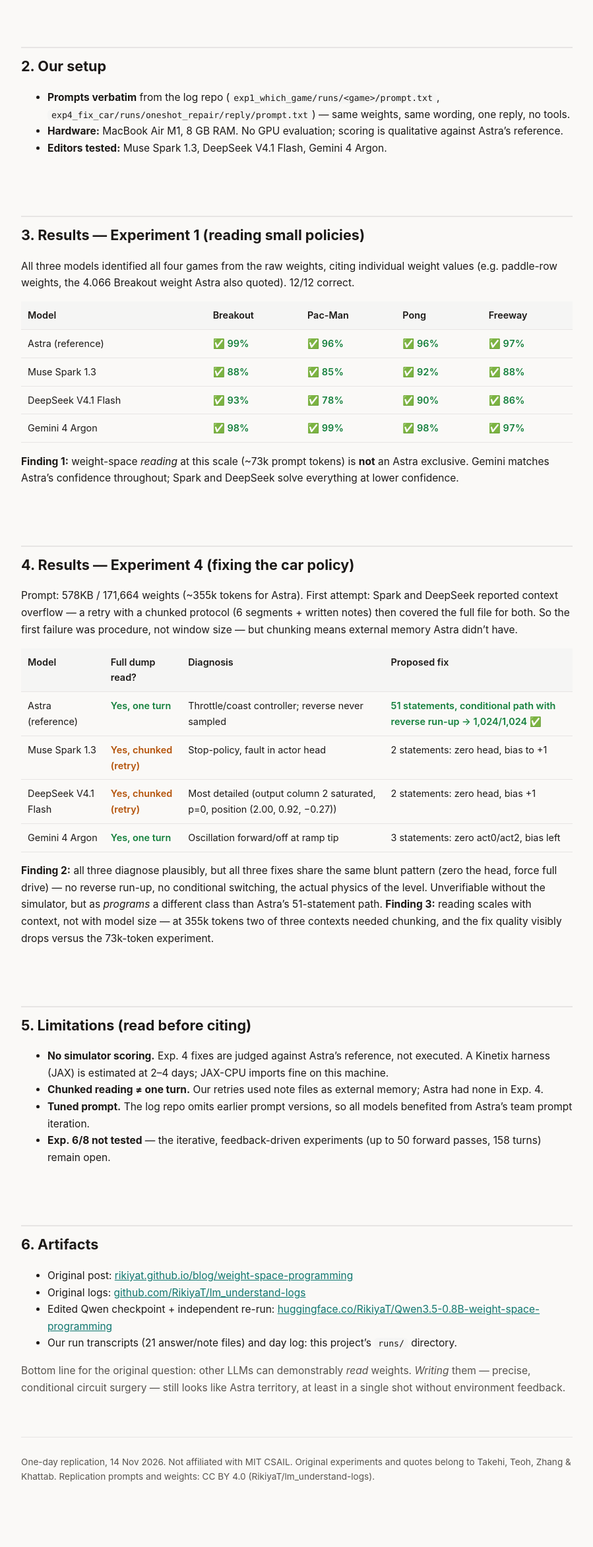
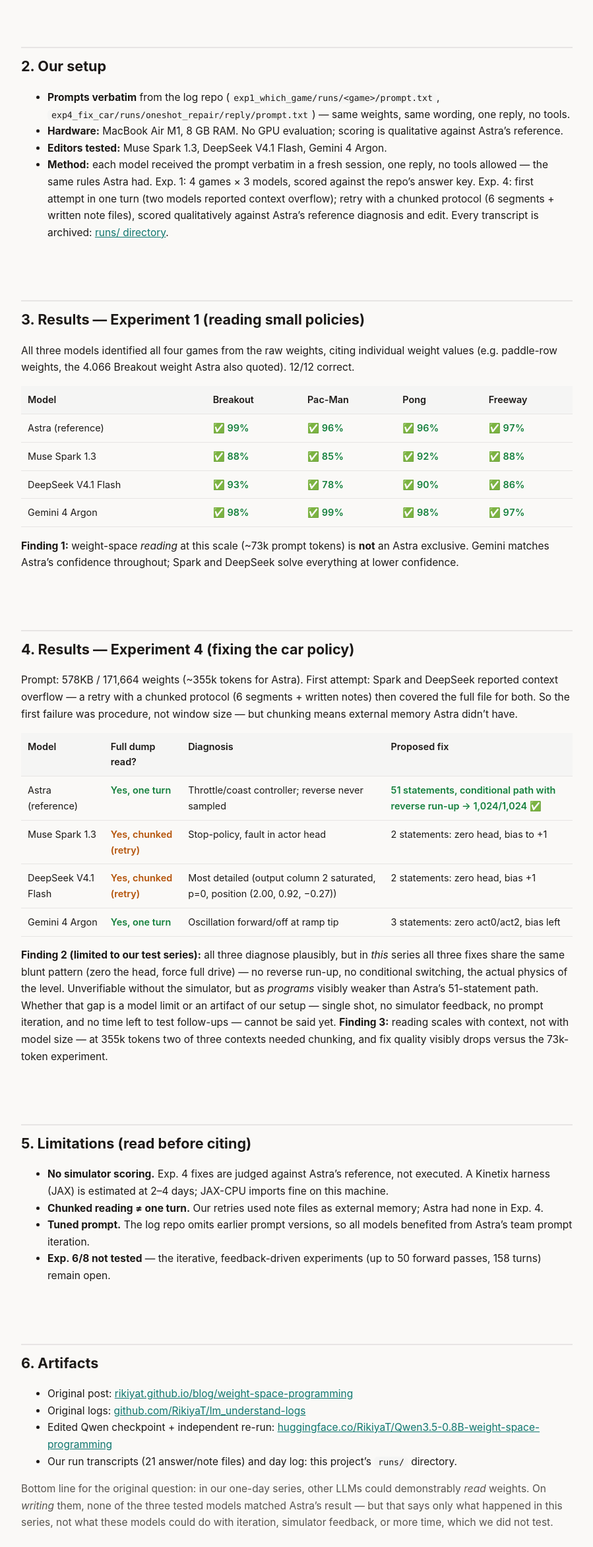
Before and after one commit to monaco79/weight-space-programming-replication, a plain HTML site: page docs/index.html in a window 1280 px wide. Shown: the part 896-3241 px from the top of the page at 66% size, without its empty margins (190-1089 px from the left). Before the commit the page ends 3186 px from the top, so only its background shows below. Drawn offline with Linux system fonts and the light colour scheme.

Commit message:
Soften writing-gap claim, add method + runs/ link

```diff
--- a/docs/index.html
+++ b/docs/index.html
@@ -86,6 +86,11 @@ We replicated Exp.&nbsp;1 fully and Exp.&nbsp;4 qualitatively (reading + propose
   <code>exp4_fix_car/runs/oneshot_repair/reply/prompt.txt</code>) &mdash; same weights, same wording, one reply, no tools.</li>
 <li><strong>Hardware:</strong> MacBook Air M1, 8&nbsp;GB RAM. No GPU evaluation; scoring is qualitative against Astra&rsquo;s reference.</li>
 <li><strong>Editors tested:</strong> Muse Spark 1.3, DeepSeek V4.1 Flash, Gemini 4 Argon.</li>
+<li><strong>Method:</strong> each model received the prompt verbatim in a fresh session, one reply, no tools allowed &mdash;
+the same rules Astra had. Exp.&nbsp;1: 4 games &times; 3 models, scored against the repo&rsquo;s answer key.
+Exp.&nbsp;4: first attempt in one turn (two models reported context overflow); retry with a chunked protocol
+(6 segments + written note files), scored qualitatively against Astra&rsquo;s reference diagnosis and edit.
+Every transcript is archived: <a href="https://github.com/monaco79/weight-space-programming-replication/tree/main/runs">runs/ directory</a>.</li>
 </ul>
 </section>
 
@@ -116,11 +121,13 @@ So the first failure was procedure, not window size &mdash; but chunking means e
 <tr><td>DeepSeek V4.1 Flash</td><td class="mid">Yes, chunked (retry)</td><td>Most detailed (output column 2 saturated, p=0, position (2.00, 0.92, −0.27))</td><td>2 statements: zero head, bias +1</td></tr>
 <tr><td>Gemini 4 Argon</td><td class="ok">Yes, one turn</td><td>Oscillation forward/off at ramp tip</td><td>3 statements: zero act0/act2, bias left</td></tr>
 </table>
-<p><strong>Finding 2:</strong> all three diagnose plausibly, but all three fixes share the same blunt pattern
-(zero the head, force full drive) &mdash; no reverse run-up, no conditional switching, the actual physics of the level.
-Unverifiable without the simulator, but as <em>programs</em> a different class than Astra&rsquo;s 51-statement path.
+<p><strong>Finding 2 (limited to our test series):</strong> all three diagnose plausibly, but in <em>this</em> series
+all three fixes share the same blunt pattern (zero the head, force full drive) &mdash; no reverse run-up, no conditional
+switching, the actual physics of the level. Unverifiable without the simulator, but as <em>programs</em> visibly weaker
+than Astra&rsquo;s 51-statement path. Whether that gap is a model limit or an artifact of our setup &mdash; single shot,
+no simulator feedback, no prompt iteration, and no time left to test follow-ups &mdash; cannot be said yet.
 <strong>Finding 3:</strong> reading scales with context, not with model size &mdash; at 355k tokens two of three
-contexts needed chunking, and the fix quality visibly drops versus the 73k-token experiment.</p>
+contexts needed chunking, and fix quality visibly drops versus the 73k-token experiment.</p>
 </section>
 
 <section>
@@ -141,9 +148,9 @@ contexts needed chunking, and the fix quality visibly drops versus the 73k-token
 <li>Edited Qwen checkpoint + independent re-run: <a href="https://huggingface.co/RikiyaT/Qwen3.5-0.8B-weight-space-programming">huggingface.co/RikiyaT/Qwen3.5-0.8B-weight-space-programming</a></li>
 <li>Our run transcripts (21 answer/note files) and day log: this project&rsquo;s <code>runs/</code> directory.</li>
 </ul>
-<p class="muted">Bottom line for the original question: other LLMs can demonstrably <em>read</em> weights.
-<em>Writing</em> them &mdash; precise, conditional circuit surgery &mdash; still looks like Astra territory,
-at least in a single shot without environment feedback.</p>
+<p class="muted">Bottom line for the original question: in our one-day series, other LLMs could demonstrably <em>read</em> weights.
+On <em>writing</em> them, none of the three tested models matched Astra&rsquo;s result &mdash; but that says only what
+happened in this series, not what these models could do with iteration, simulator feedback, or more time, which we did not test.</p>
 </section>
 
 <footer>
```
Also changed, not shown: 1 other file.
